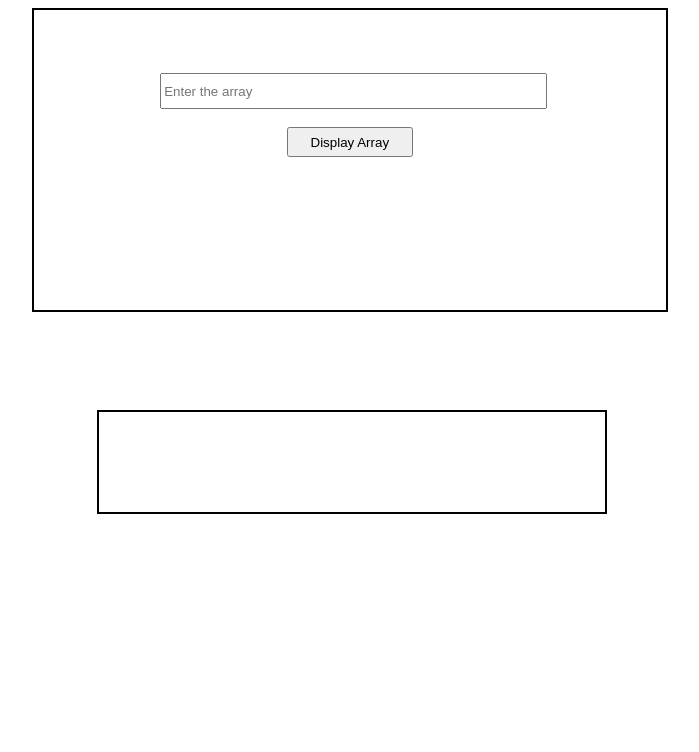
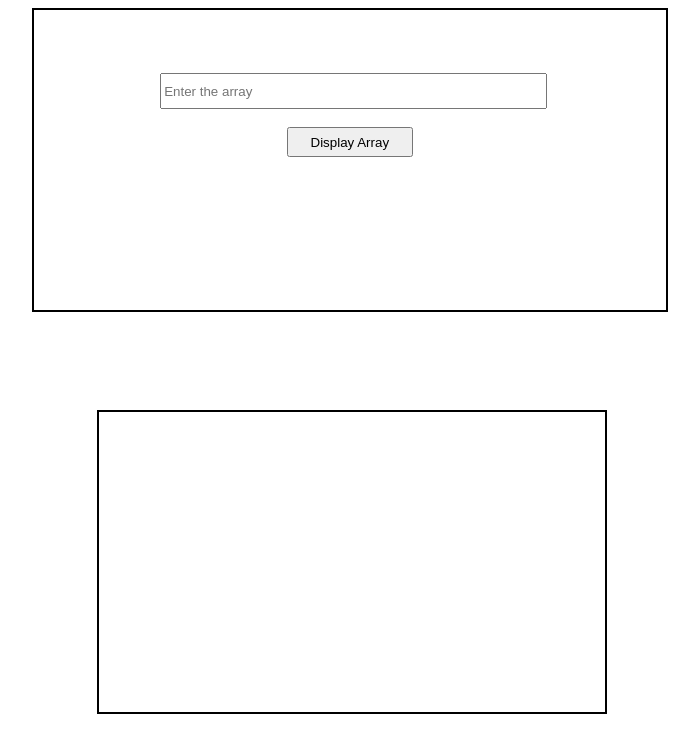
Before and after one commit to CharudattaGhute/Upskill-Task, a plain HTML site: page Task13/index.html in a window 1280 px wide. Shown: the whole page, without its empty margins (229-928 px from the left). Drawn offline with Linux system fonts and the light colour scheme.

Commit message:
task updated

```diff
--- a/Task13/index.html
+++ b/Task13/index.html
@@ -28,7 +28,8 @@
         margin-left: 10%;
         border: 2px solid black;
         width: 80%;
-        height: 100px;
+        height: 300px;
+        text-align: center;
     }
 </style>
 
@@ -40,6 +41,7 @@
             <div id="arrayDisplay"></div>
             <div id="maxDisplay"></div>
             <div id="sum"></div>
+            <div id="odd"></div>
         </div>
     </div>
 
@@ -67,6 +69,9 @@
             }
             let sumDisplay = document.getElementById("sum");
             sumDisplay.textContent = `sum:${sum}`
+
+
+
         }
     </script>
 </body>
```
